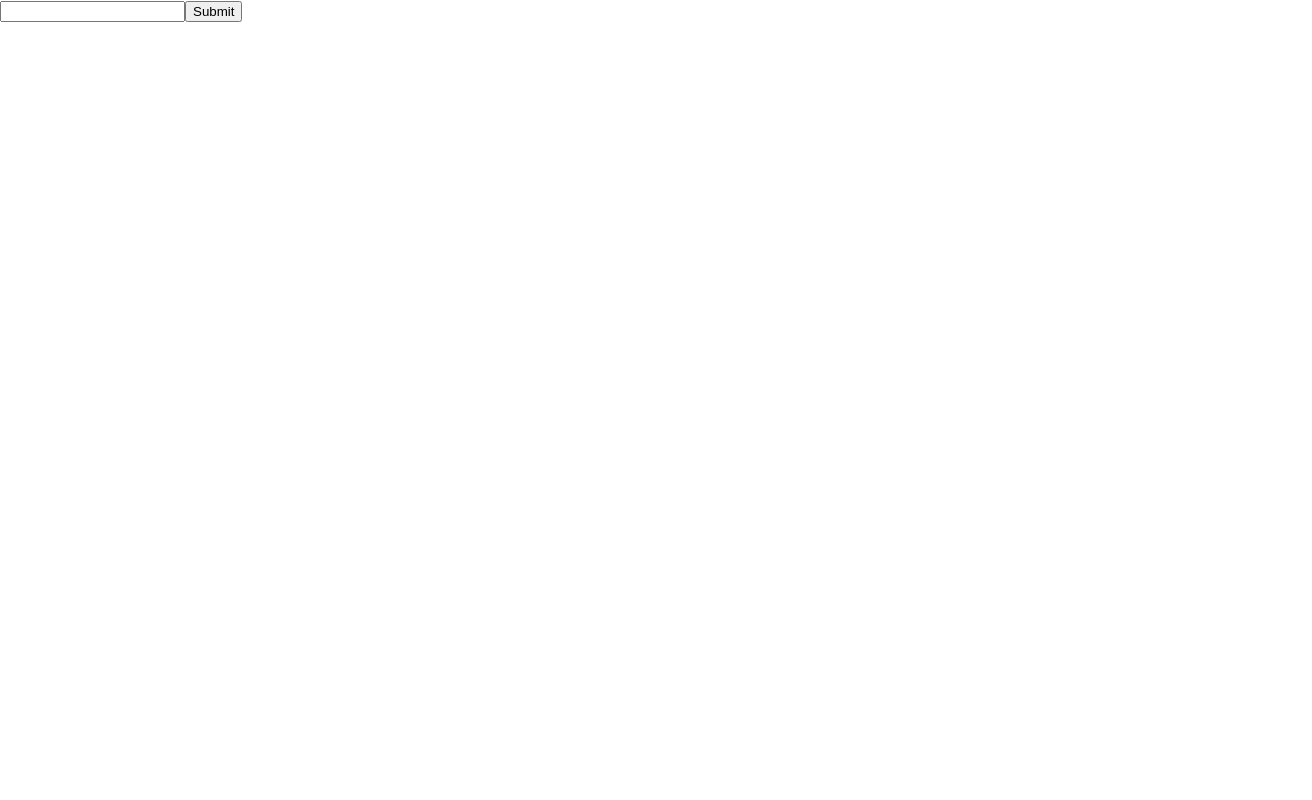
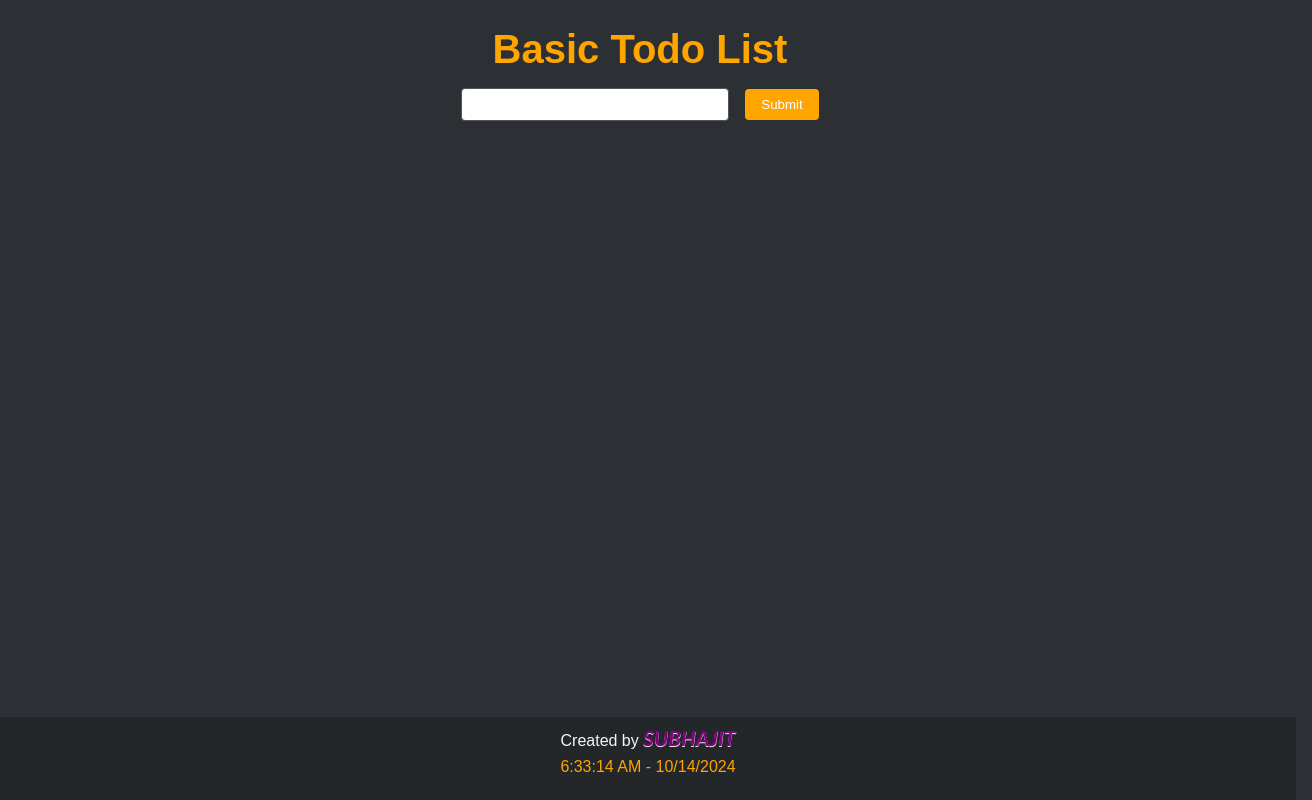
Before and after one commit to SGoD11/React_in_14_days, a React (Create React App) app in the folder 01-js-fundamentals/: page / in a window 1280 px wide. Shown: the whole page, 1312 px wide, since content can reach past the window. Built offline with nearby package versions, Linux system fonts and the light colour scheme.

Commit message:
Done css and everything fine

```diff
--- a/01-js-fundamentals/src/App.css
+++ b/01-js-fundamentals/src/App.css
@@ -0,0 +1,112 @@
+body {
+  background-color: #2c2f33;
+  color: whitesmoke;
+  font-family: Arial, sans-serif;
+  margin: 0;
+  padding: 0;
+  display: flex;
+  flex-direction: column; /* Maintain column layout */
+  height: 100vh; /* Full height of the viewport */
+}
+
+.App {
+  display: flex;
+  flex-direction: column;
+  flex: 1; /* Allow App to grow and fill the height */
+  justify-content: space-between; /* Space between header, content, and footer */
+}
+
+.heading {
+  font-size: 2.5rem;
+  color: orange;
+  margin-bottom: 1rem; /* Reduced margin */
+  text-align: center;
+}
+
+.todo-container {
+  display: flex;
+  flex-direction: column;
+  align-items: center;
+  width: 100%;
+  flex: 1; /* Takes up the remaining space */
+  overflow-y: auto; /* Enable scrolling if content overflows */
+  padding: 1rem; /* Padding for better spacing */
+  padding-bottom: 80px; /* Prevent content from touching footer */
+}
+
+.input-container {
+  display: flex; /* Use flexbox for alignment */
+  justify-content: center; /* Center horizontally */
+  align-items: center; /* Center vertically */
+  margin-bottom: 0.5rem; /* Space above the input */
+  width: 100%; /* Full width */
+}
+
+.task-input {
+  padding: 0.5rem;
+  border-radius: 4px;
+  border: 1px solid #555;
+  margin-right: 1rem; /* Space between input and button */
+  width: 250px; /* Fixed width for the input */
+}
+
+.submit-btn {
+  padding: 0.5rem 1rem;
+  background-color: orange;
+  border: none;
+  color: white;
+  border-radius: 4px;
+  cursor: pointer;
+}
+
+.submit-btn:hover {
+  background-color: darkorange;
+}
+
+.task-list {
+  list-style-type: none;
+  padding: 0;
+  margin: 0;
+  width: 300px; /* Fixed width for the task list */
+  text-align: left;
+}
+
+.task-list li {
+  background-color: #444;
+  margin: 0.5rem 0;
+  padding: 0.75rem;
+  border-radius: 4px;
+  display: flex;
+  align-items: center;
+  justify-content: space-between;
+}
+
+footer {
+  position: fixed; /* Fix the footer to the bottom */
+  bottom: 0; /* Stay at the bottom */
+  width: 100%;
+  padding: 0.5rem;
+  background-color: #23272a;
+  color: whitesmoke;
+  text-align: center;
+}
+
+.footer-text {
+  margin: 0;
+}
+
+.time-display {
+  font-size: 1rem;
+  color: orange;
+  margin-top: 0.5rem;
+}
+
+span{
+  color: purple;
+  font-weight: bolder;
+  text-transform: uppercase;
+  font-size: 1.3rem;
+  font-family: 'Gill Sans', 'Gill Sans MT', Calibri, 'Trebuchet MS', sans-serif;
+  font-style: oblique;
+  text-shadow: 0.1px 1px #ebe6e6;
+}
--- a/01-js-fundamentals/src/App.jsx
+++ b/01-js-fundamentals/src/App.jsx
@@ -1,40 +1,69 @@
-import React, {useState} from "react";
-
+import React, { useState, useEffect } from "react";
+import "./App.css";
 function App() {
   const [tasks, setTasks] = useState("");
   const [addTasks, setAddtasks] = useState([]);
+  const [currentTime, setCurrentTime] = useState(new Date());
 
+  // Handle input change
   const handleChange = (e) => {
     setTasks(e.target.value);
   };
 
+  // Add a new task
   const addtask = () => {
-    if (tasks.trim() !== "") {  // Prevent adding empty tasks
+    if (tasks.trim() !== "") {
       setAddtasks([...addTasks, tasks]);
-      setTasks("");  // Reset input field after adding task
+      setTasks(""); // Reset input field
     }
   };
 
-
+  // Delete a task
   const deleteTask = (taskToDelete) => {
     const updatedTasks = addTasks.filter((task) => task !== taskToDelete);
     setAddtasks(updatedTasks);
   };
 
+  // Update time every second
+  useEffect(() => {
+    const interval = setInterval(() => setCurrentTime(new Date()), 1000);
+    return () => clearInterval(interval);
+  }, []);
+
   return (
     <div className="App">
-      <input type="text" onChange={handleChange} value={tasks} />
-      <button onClick={addtask}> Submit </button>
-      <div className="displayItems">
-        <ul>
+      <h1 className="heading">Basic Todo List</h1>
+      <div className="input-container">
+        <input
+          type="text"
+          className="task-input"
+          onChange={handleChange}
+          value={tasks}
+        />
+        <button className="submit-btn" onClick={addtask}>
+          Submit
+        </button>
+      </div>
+      <div className="todo-container">
+        <ul className="task-list">
           {addTasks.map((task, index) => (
-            <li key={index} style={{listStyleType: "none"}}> <input
-            type="checkbox"
-            onClick={() => deleteTask(task)}
-          />{" "} {task}</li>
+            <li key={index}>
+              <input
+                type="checkbox"
+                onClick={() => deleteTask(task)}
+              />{" "}
+              {task}
+            </li>
           ))}
         </ul>
       </div>
+
+      <footer>
+        <p className="footer-text">Created by <span>Subhajit</span></p>
+        <p className="time-display">
+          {currentTime.toLocaleTimeString()} - {currentTime.toLocaleDateString()}
+        </p>
+      </footer>
     </div>
   );
 }
```
